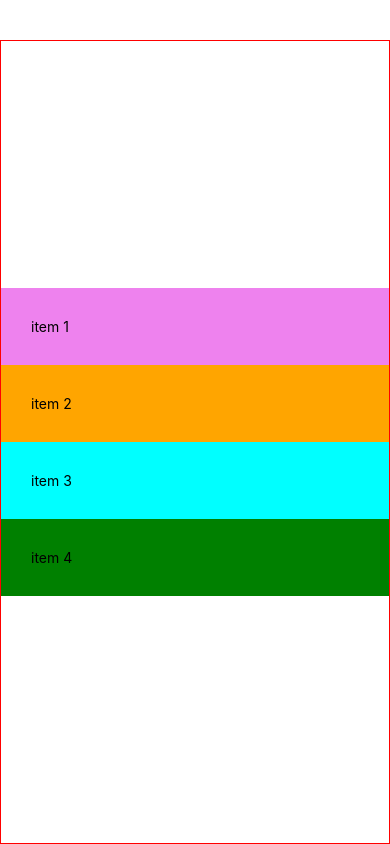
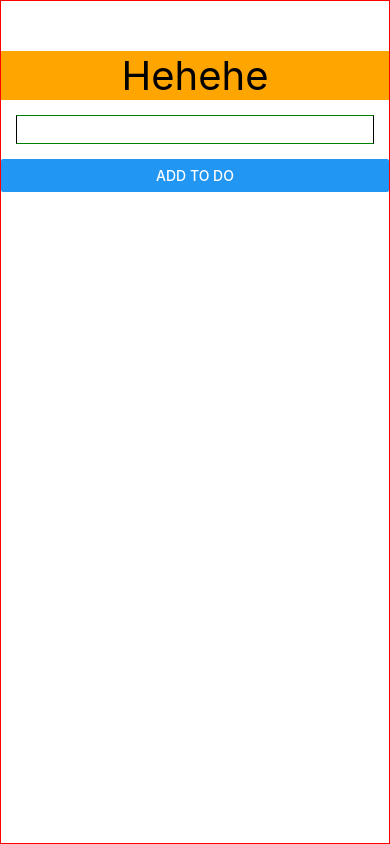
Before and after one commit to nguyenngoctuongvan3003/Reactive_Native_LuyenTap, a React Native app: screen / in a window 390 px wide. Built offline with nearby package versions, Linux system fonts and the light colour scheme.

Commit message:
todoapp +icon +flex

```diff
--- a/App.tsx
+++ b/App.tsx
@@ -13,8 +13,8 @@ import {
   TouchableWithoutFeedback,
   View,
 } from "react-native";
-import flexBox from "./components/flexBox";
 import FlexBox from "./components/flexBox";
+import EvilIcons from "@expo/vector-icons/EvilIcons";
 interface ITodo {
   id: number;
   name: string;
@@ -43,60 +43,73 @@ export default function App() {
     setToDo("");
   };
   const deleteToDo = (id: number) => {
-    const newToDos = listToDo.filter((item) => item.id !== id);
-    setListToDo(newToDos);
+      const newToDos = listToDo.filter((item) => item.id !== id);
+      setListToDo(newToDos);
   };
 
   return (
-    <FlexBox/>
-    // <TouchableWithoutFeedback onPress={()=>Keyboard.dismiss()}>
-    //   <View style={styles.container}>
-    //     {/* header */}
-    //     <Text style={styles.header}>Hehehe</Text>
+    <TouchableWithoutFeedback onPress={() => Keyboard.dismiss()}>
+      <View style={styles.container}>
+        {/* header */}
+        <Text style={styles.header}>Hehehe</Text>
 
-    //     {/* form  */}
-    //     <View style={styles.body}>
-    //       <TextInput
-    //         value={toDo}
-    //         style={styles.toDoInput}
-    //         onChangeText={(value) => setToDo(value)}
-    //       />
-    //       <Button title="Add to do" onPress={handleAddTodo} />
-    //     </View>
+        {/* form  */}
+        <View style={styles.form}>
+          <TextInput
+            value={toDo}
+            style={styles.toDoInput}
+            onChangeText={(value) => setToDo(value)}
+          />
+          <Button title="Add to do" onPress={handleAddTodo} />
+        </View>
 
-    //     {/* list to do  */}
-    //     <View style={styles.body}>
-    //       <FlatList
-    //         data={listToDo}
-    //         keyExtractor={(item) => item.id + ""}
-    //         renderItem={({ item }) => {
-    //           return (
-    //             <Pressable
-    //               style={({ pressed }) => ({ opacity: pressed ? 0.5 : 1 })}
-    //               onPress={() => deleteToDo(item.id)}
-    //             >
-    //               <Text style={styles.toDoItem}>{item.name}</Text>
-    //             </Pressable>
-    //           );
-    //         }}
-    //       />
-    //     </View>
-    //   </View>
-    // </TouchableWithoutFeedback>\
+        {/* list to do  */}
+        <View style={styles.toDo}>
+          <FlatList
+            data={listToDo}
+            keyExtractor={(item) => item.id + ""}
+            renderItem={({ item }) => {
+              return (
+                <Pressable
+                  style={({ pressed }) => ({ opacity: pressed ? 0.5 : 1 })}
+
+                >
+                  <View style={styles.groupToDo}>
+                    <Text style={styles.toDoItem}>{item.name}</Text>
+                    <EvilIcons name="close" size={24} color="black" onPress={() => deleteToDo(item.id)} />
+                  </View>
+                </Pressable>
+              );
+            }}
+          />
+        </View>
+      </View>
+    </TouchableWithoutFeedback>
   );
 }
 // dùng vòng map để tạo ra 1 array mới mà không làm thay đổi giá trị của biến ban đầu
 const styles = StyleSheet.create({
+  container: {
+    borderWidth: 1,
+    borderColor: "red",
+    paddingTop: 50,
+    flex: 1,
+    backgroundColor: "#fff",
+  },
   header: {
     paddingHorizontal: 20,
     textAlign: "center",
     backgroundColor: "orange",
     fontSize: 40,
+    // flex:1
   },
-  container: {
-    paddingTop: 50,
+  form: {
+    // flex:2
+    marginBottom: 30,
+  },
+  toDo: {
     flex: 1,
-    backgroundColor: "#fff",
+
   },
   list: {
     padding: 30,
@@ -115,8 +128,16 @@ const styles = StyleSheet.create({
   },
   toDoItem: {
     fontSize: 30,
+
+  },
+  groupToDo: {
+    flexDirection: "row",
+    alignItems:"center" ,
     borderWidth: 1,
     borderStyle: "dashed",
-    marginBottom: 20,
-  },
+    marginBottom:15,
+    justifyContent:"space-between",
+    padding:15,
+    marginHorizontal:10
+  }
 });
```
